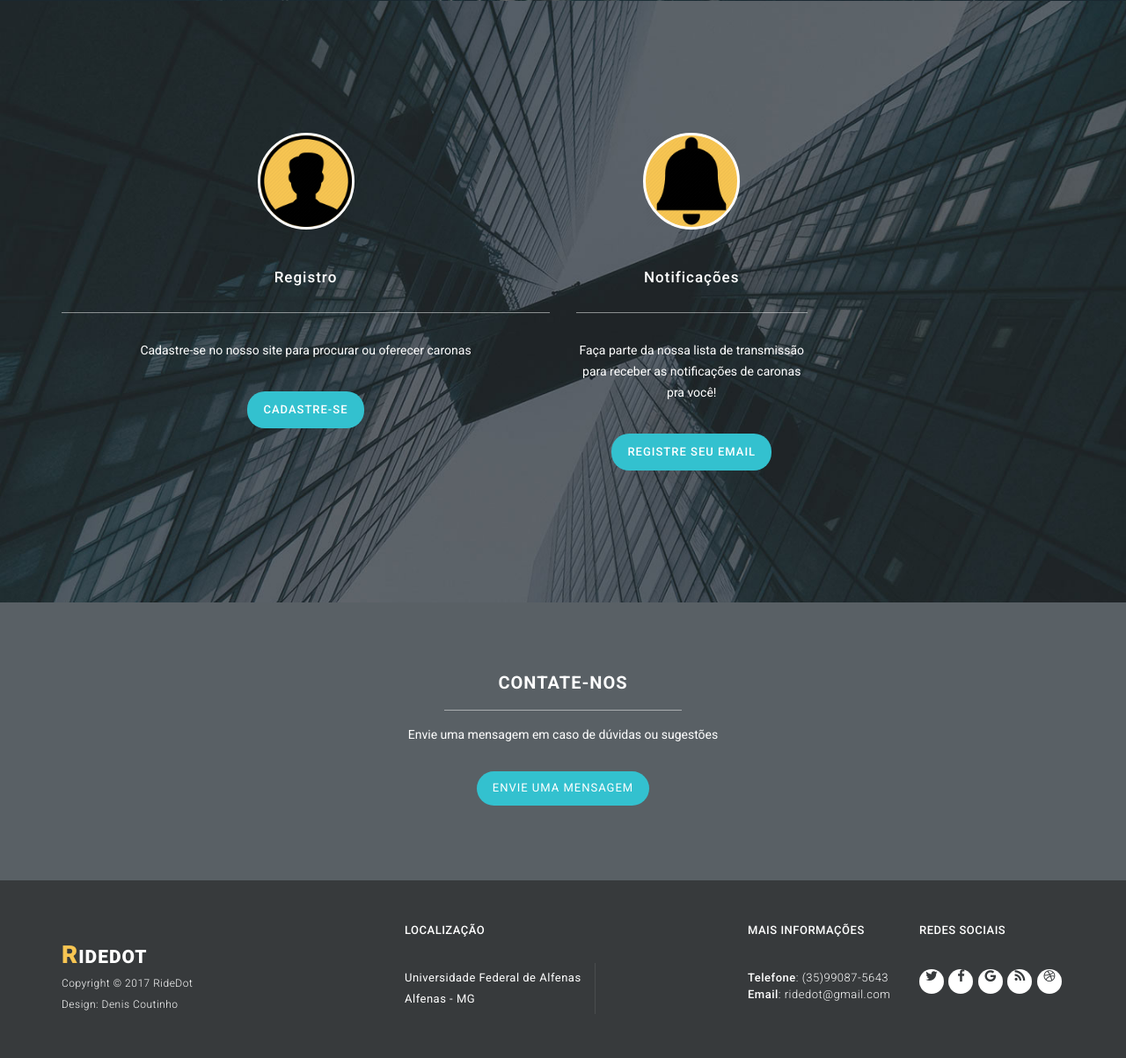
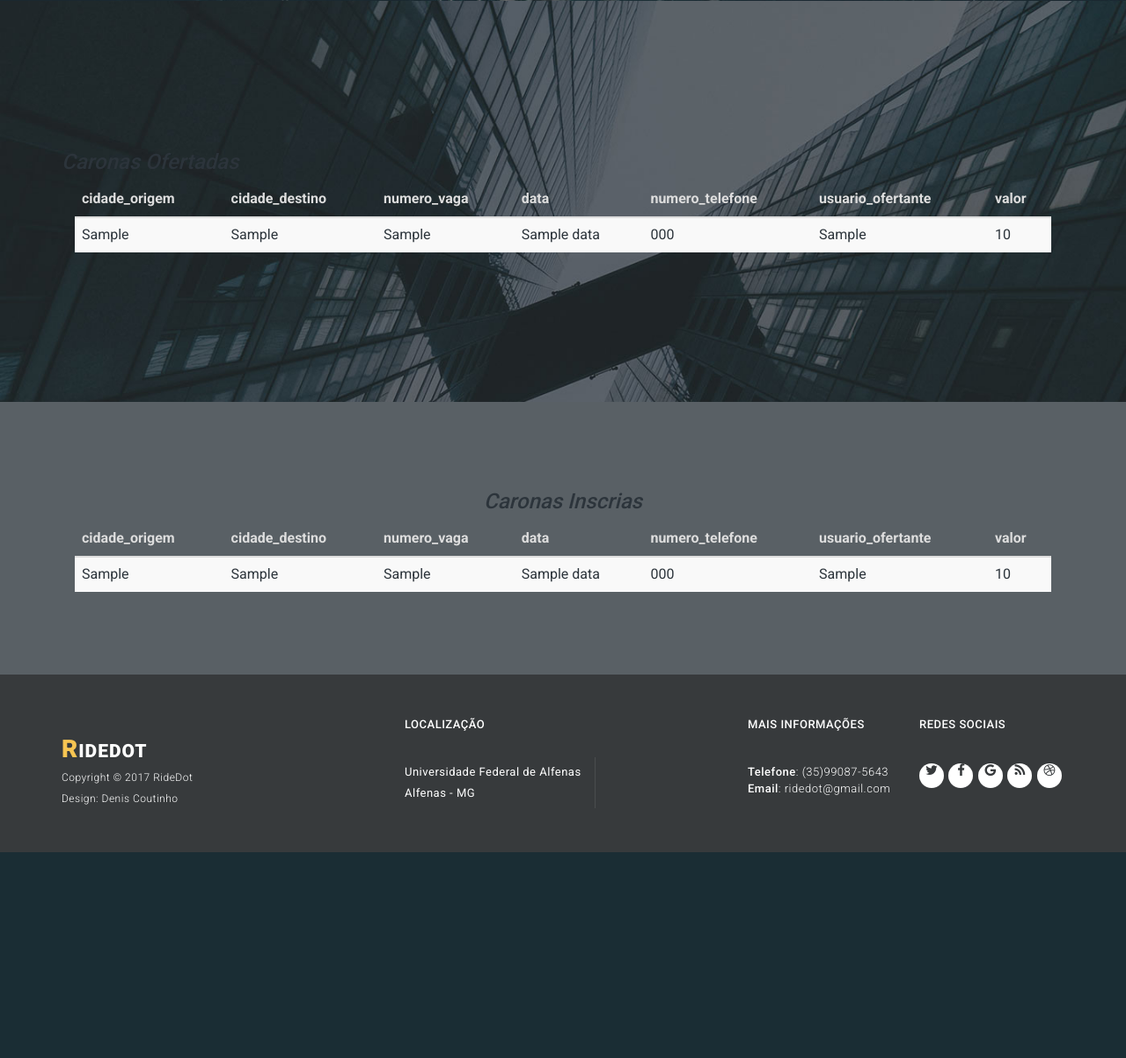
Before and after one commit to vitorhugoclz/Ride-Dot, a Flask app: template templates/index.html in a window 1280 px wide. Shown: the part 799-2002 px from the top of the page at 88% size. After the commit the page ends 1768 px from the top, so only its background shows below. Run offline with Flask 2, Linux system fonts and the light colour scheme; the template is opened without the code that fills it: most values are stand-ins (such as "Sample title", 1, 10 or a date in 2020); some libraries are stand-ins or nearby versions.

Commit message:
tabelas de caronas primeira versao implementadas

```diff
--- a/app.py
+++ b/app.py
@@ -11,7 +11,10 @@ def index():
     dados = {}
     dados['url_form'] = url_for('redireciona_criar_carona')
     dados['url_buscar'] = url_for('redireciona_busca_carona')
-    return render_template('index.html', dados=dados)
+    ofertadas = buscar_rota_oferecida()
+    inscrita = buscar_rota_inscrita()
+    print(inscrita)
+    return render_template('index.html', dados=dados, ofertadas=ofertadas, inscrita=inscrita)
 
 @app.route('/cadastrar')
 def cadastrar():
--- a/templates/index.html
+++ b/templates/index.html
@@ -24,82 +24,73 @@
 
     <section id="about" class="page-section">
         <div class="container" >
-            <div class="row">
-                <div class="col-md-6 col-sm-6 col-xs-12">
-                    <div class="service-item">
-                        <div class="icon">
-                            <img src="../static/img/service_icon_01.png" alt="">
-                        </div>
-                        <h4>Registro</h4>
-                        <div class="line-dec"></div>
-                        <p>Cadastre-se no nosso site para procurar ou oferecer caronas</p>
-                        <div class="primary-blue-button">
-                            <a href="#" class="scroll-link" data-id="portfolio">Cadastre-se</a>
-                        </div>
-                    </div>
-                </div>
-                <div class="col-md-3 col-sm-6 col-xs-12">
-                    <div class="service-item">
-                        <div class="icon">
-                            <img src="../static/img/service_icon_02.png" alt="">
-                        </div>
-                        <h4>Notificações</h4>
-                        <div class="line-dec"></div>
-                        <p>Faça parte da nossa lista de transmissão para receber as notificações de caronas pra você!</p>
-                        <div class="primary-blue-button">
-                            <a href="#" class="scroll-link" data-id="portfolio">Registre seu Email</a>
-                        </div>
-                    </div>
+        <h3><em>Caronas Ofertadas</em></h3>
+            {% if ofertadas %}
+            <div class="table-responsive col-md-12">
+                <table class="table table-striped table-sm">
+                <thead>
+                <tr>
+                        <th style="color: #dddddd">cidade_origem</th>
+                        <th style="color: #dddddd">cidade_destino</th>
+                        <th style="color: #dddddd">numero_vaga</th>
+                        <th style="color: #dddddd">data</th>
+                        <th style="color: #dddddd">numero_telefone</th>
+                        <th style="color: #dddddd">usuario_ofertante</th>
+                        <th style="color: #dddddd">valor</th>
+                </tr>
+                </thead>
+                    <tbody bgcolor="#f0f8ff">
+                    {% for iten in ofertadas %}
+                    <tr>
+                        <td>{{ iten.cidade_origem }}</td>
+                        <td>{{ iten.cidade_destino }}</td>
+                        <td>{{ iten.numero_vaga }}</td>
+                        <td>{{ iten.data }}</td>
+                        <td>{{ iten.numero_telefone }}</td>
+                        <td>{{ iten.usuario_ofertante }}</td>
+                        <td>{{ iten.valor }}</td>
+                    {% endfor %}
+                    </tr>
+                    </tbody>
+                </table>
             </div>
-        </div>
+        {% endif %}
         </div>
     </section>
 
     <div id="contact-us">
-        <div class="container">
-            <div class="row">
-                <div class="col-md-12">
-                    <div class="section-heading">
-                        <h4>Contate-nos</h4>
-                        <div class="line-dec"></div>
-                        <p>Envie uma mensagem em caso de dúvidas ou sugestões</p>
-                        <div class="pop-button">
-                            <h4>Envie uma mensagem</h4>
-                        </div>
-                    </div>
-                </div>
+        <div class="container" >
+        <h3><em>Caronas Inscrias</em></h3>
+            {% if inscrita %}
+            <div class="table-responsive col-md-12">
+                <table class="table table-striped table-sm">
+                <thead>
+                <tr>
+                        <th style="color: #dddddd">cidade_origem</th>
+                        <th style="color: #dddddd">cidade_destino</th>
+                        <th style="color: #dddddd">numero_vaga</th>
+                        <th style="color: #dddddd">data</th>
+                        <th style="color: #dddddd">numero_telefone</th>
+                        <th style="color: #dddddd">usuario_ofertante</th>
+                        <th style="color: #dddddd">valor</th>
+                </tr>
+                </thead>
+                    <tbody bgcolor="#f0f8ff">
+                    {% for iten in inscrita %}
+                    <tr>
+                        <td>{{ iten.cidade_origem }}</td>
+                        <td>{{ iten.cidade_destino }}</td>
+                        <td>{{ iten.numero_vaga }}</td>
+                        <td>{{ iten.data }}</td>
+                        <td>{{ iten.numero_telefone }}</td>
+                        <td>{{ iten.usuario_ofertante }}</td>
+                        <td>{{ iten.valor }}</td>
+                    {% endfor %}
+                    </tr>
+                    </tbody>
+                </table>
             </div>
-            <div class="row">
-                <div class="col-md-6 col-md-offset-3">
-                    <div class="pop">
-                        <span>✖</span>
-                        <form id="contact" action="#" method="post">
-                            <div class="row">
-                                <div class="col-md-12">
-                                  <fieldset>
-                                    <input name="name" type="text" class="form-control" id="name" placeholder="Your name..." required>
-                                  </fieldset>
-                                </div>
-                                <div class="col-md-12">
-                                  <fieldset>
-                                    <input name="email" type="email" class="form-control" id="email" placeholder="Your email..." required>
-                                  </fieldset>
-                                </div>
-                                <div class="col-md-12">
-                                  <fieldset>
-                                    <textarea name="message" rows="6" class="form-control" id="message" placeholder="Your message..." required></textarea>
-                                  </fieldset>
-                                </div>
-                                <div class="col-md-12">
-                                  <fieldset>
-                                    <button type="submit" id="form-submit" class="btn">Send Message</button>
-                                  </fieldset>
-                                </div>
-                            </div>
-                        </form>
-                    </div>
-                </div>
-            </div>
+        {% endif %}
         </div>
     </div>
 
```
Also changed, not shown: bd.py (+14 -3 lines).
